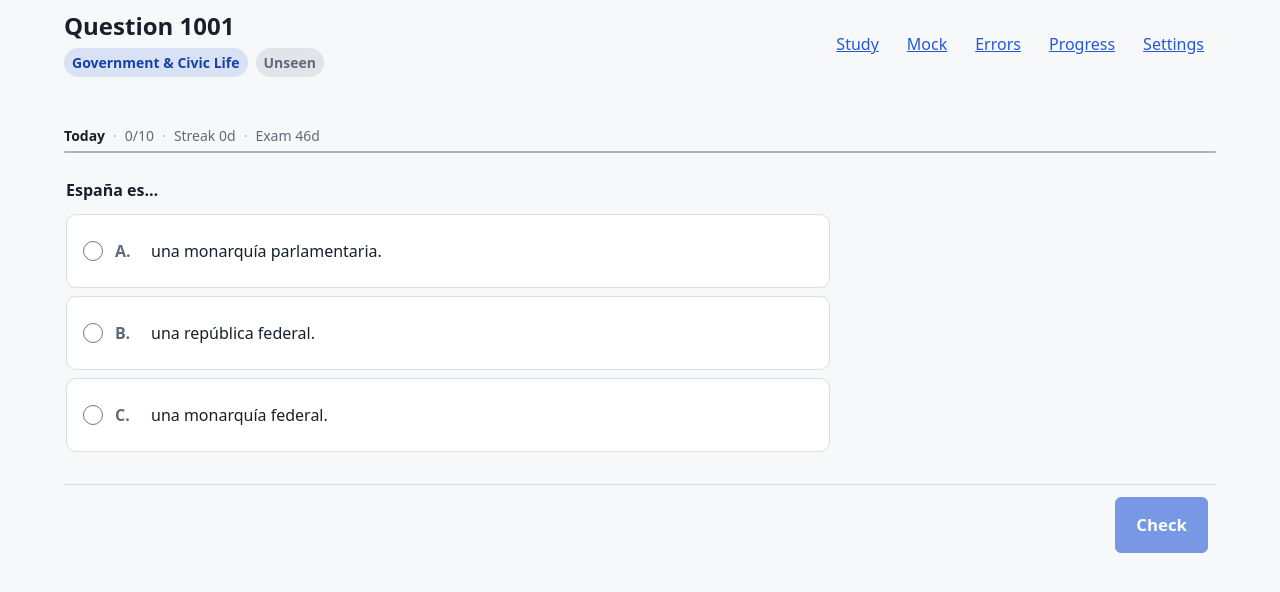
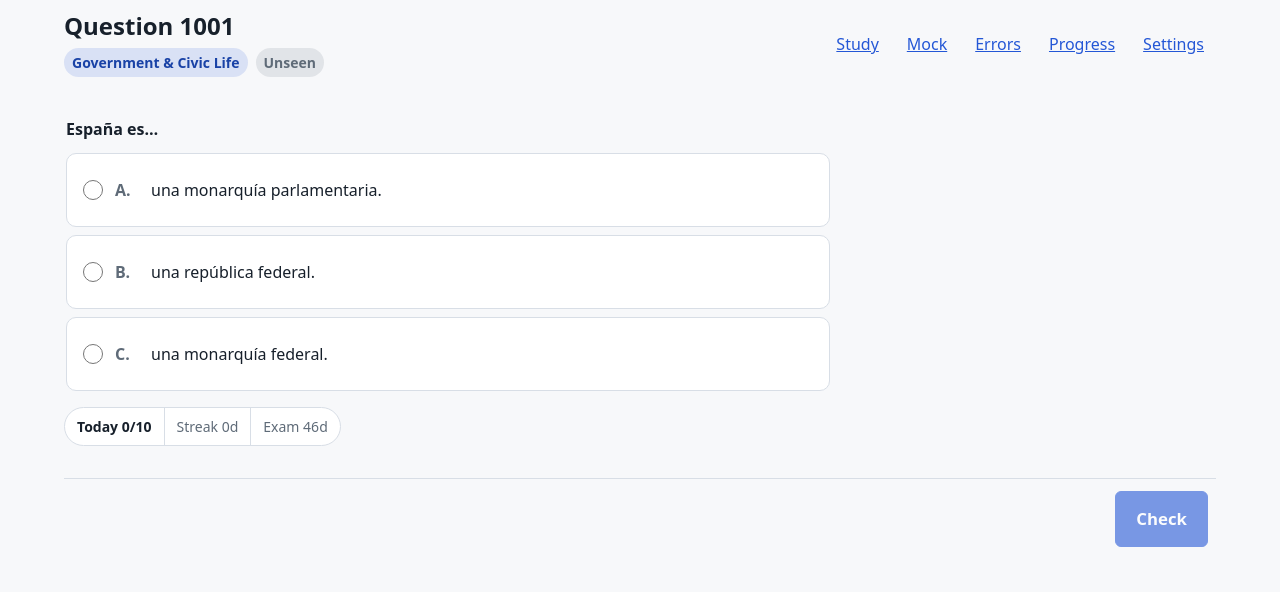
Before and after one commit to IFAKA/ccse-prep, a Next.js app: page /study in a window 1280 px wide. Shown: the top 592 px of the page. Built offline with nearby package versions, Linux system fonts and the light colour scheme.

Commit message:
refactor: compact study progress pill

```diff
--- a/src/app/ccse.css
+++ b/src/app/ccse.css
@@ -1,13 +1,12 @@
 @layer patterns {
   .study-actions { position: sticky; inset-block-end: 0; z-index: 2; display: flex; justify-content: flex-end; margin-block-start: var(--nf-space-4); padding: var(--nf-space-3) max(var(--nf-space-2), env(safe-area-inset-right)) max(var(--nf-space-3), env(safe-area-inset-bottom)) max(var(--nf-space-2), env(safe-area-inset-left)); border-block-start: var(--nf-border-width) solid var(--nf-color-border); background: color-mix(in srgb, var(--nf-color-background) 92%, transparent); backdrop-filter: blur(8px); }
   .study-option-letter { flex: 0 0 1.5rem; font-weight: 700; color: var(--nf-color-muted); }
-  .daily-goal { display: grid; gap: var(--nf-space-1); padding-block: var(--nf-space-2); color: var(--nf-color-muted); font-size: var(--nf-text-sm); }
-  .daily-goal[data-complete="true"] { color: var(--nf-color-success); }
-  .daily-goal p { display: flex; flex-wrap: wrap; gap: var(--nf-space-2); margin: 0; }
-  .daily-goal p > * + *::before { content: "·"; margin-inline-end: var(--nf-space-2); color: var(--nf-color-border-strong); }
-  .daily-goal p strong { color: var(--nf-color-text); }
-  .daily-goal[data-complete="true"] p strong { color: var(--nf-color-success); }
-  .daily-goal progress { inline-size: 100%; block-size: 0.25rem; accent-color: var(--nf-color-success); }
+  .daily-goal { display: flex; flex-wrap: nowrap; align-items: center; align-self: flex-start; max-width: 100%; margin: 0; border: var(--nf-border-width) solid var(--nf-color-border); border-radius: var(--nf-radius-pill); background: var(--nf-color-surface); color: var(--nf-color-muted); font-size: var(--nf-text-sm); white-space: nowrap; overflow: hidden; }
+  .daily-goal > * { padding: var(--nf-space-2) var(--nf-space-3); }
+  .daily-goal > * + * { border-inline-start: var(--nf-border-width) solid var(--nf-color-border); }
+  .daily-goal > strong { color: var(--nf-color-text); }
+  .daily-goal[data-complete="true"] { border-color: var(--nf-color-success); }
+  .daily-goal[data-complete="true"] > strong { color: var(--nf-color-success); }
   @media (max-width: 55.99rem) {
     .study-actions { flex-direction: column; align-items: stretch; }
     .study-actions > button { inline-size: 100%; }
--- a/src/components/StudyView.tsx
+++ b/src/components/StudyView.tsx
@@ -194,18 +194,6 @@ export default function StudyView({
         }
       />
 
-      <section className="daily-goal" data-complete={dailyGoal.complete ? "true" : "false"} aria-label="Daily study progress">
-        <p aria-live="polite">
-          <strong>Today</strong>
-          <span aria-label={`${dailyGoal.answered} of ${dailyGoal.target} questions answered`}>
-            {dailyGoal.answered}/{dailyGoal.target}
-          </span>
-          <span>Streak {dailyGoal.streak}d</span>
-          <span>Exam {daysUntilExam()}d</span>
-        </p>
-        <progress value={dailyGoal.answered} max={dailyGoal.target} aria-label="Daily study progress" />
-      </section>
-
       <section className="nf-stack">
         <form className="nf-form">
           <fieldset className="nf-field">
@@ -258,6 +246,17 @@ export default function StudyView({
           </section>
         )}
 
+        <p
+          className="daily-goal"
+          data-complete={dailyGoal.complete ? "true" : "false"}
+          aria-label="Daily study progress"
+          aria-live="polite"
+        >
+          <strong>Today {dailyGoal.answered}/{dailyGoal.target}</strong>
+          <span>Streak {dailyGoal.streak}d</span>
+          <span>Exam {daysUntilExam()}d</span>
+        </p>
+
       </section>
 
       <footer className="study-actions nf-mobile-actions nf-viewport-actions">
```
